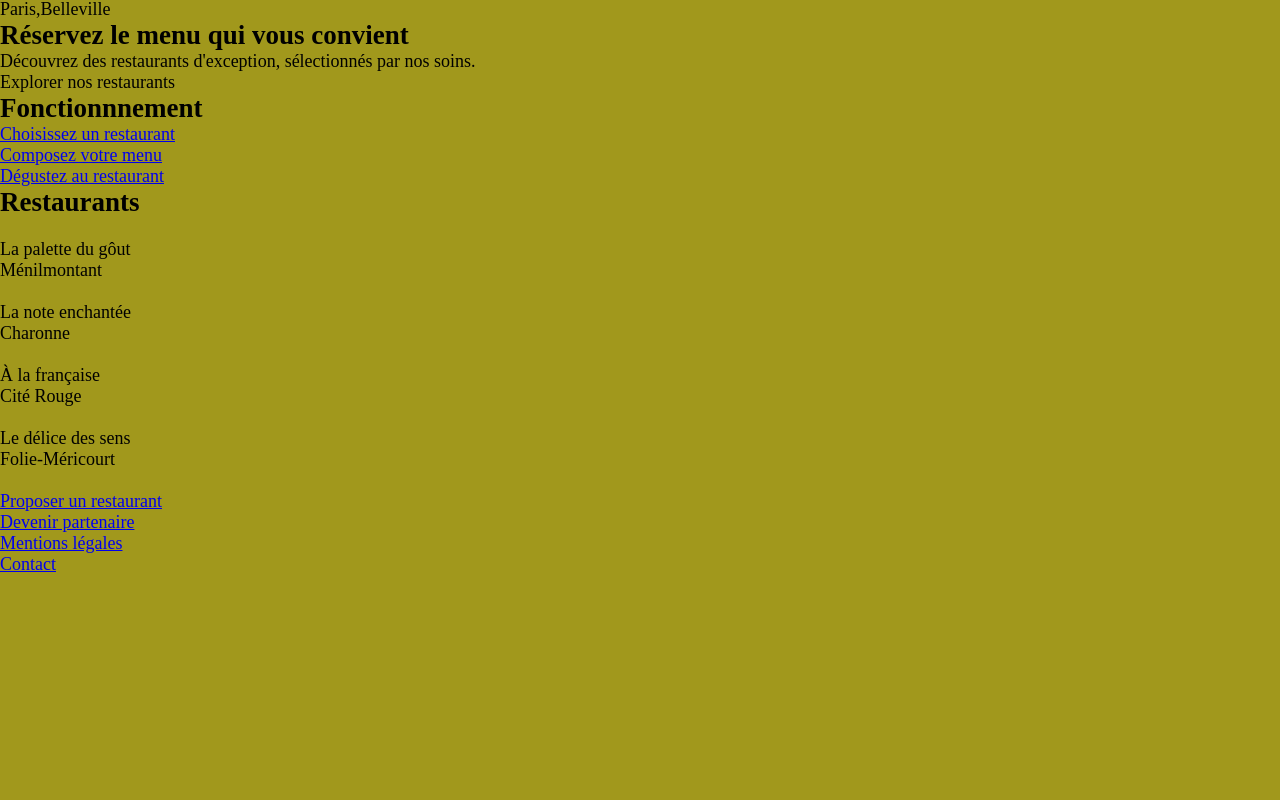
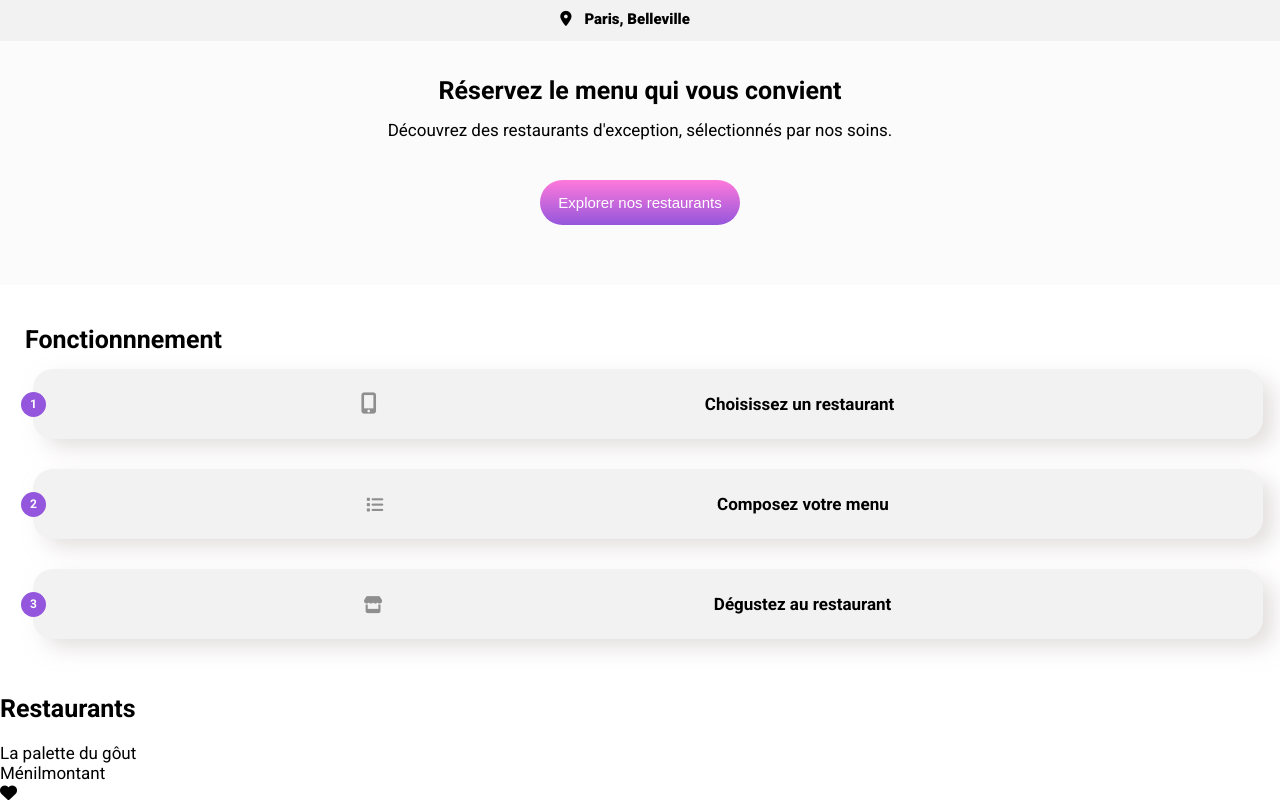
Before and after one commit to Nefer-Hotep/ohmyfood, a website: page index.html in a window 1280 px wide. Shown: the part 74-874 px from the top of the page. Before the commit the page ends 800 px from the top, so only its background shows below. Drawn offline with Linux system fonts and the light colour scheme; a web font is replaced by a local one.

Commit message:
adding_explore_fonctioning

```diff
--- a/index.html
+++ b/index.html
@@ -5,42 +5,63 @@
     <meta http-equiv="X-UA-Compatible" content="IE=edge" />
     <meta name="viewport" content="width=device-width, initial-scale=1.0" />
     <title>Oh My Food</title>
+        <link
+      href="https://fonts.googleapis.com/css2?family=Roboto:wght@100;300;400;500;700;900&family=Shrikhand&display=swap"
+      rel="stylesheet"
+    />
+    <link
+      href="https://fonts.googleapis.com/css2?family=Shrikhand&display=swap"
+      rel="stylesheet"
+    />
+    <link
+      rel="stylesheet"
+      href="https://cdnjs.cloudflare.com/ajax/libs/font-awesome/6.0.0/css/all.min.css"
+    />
     <link rel="stylesheet" href="./css/style.css" />
   </head>
   <body>
+    <!-- Header -->
     <header>
-      <!-- Header -->
       <img src="./assets/logo/ohmyfood.png" alt="Logo ohmyfood" />
     </header>
     <main>
       <!-- Section Explore -->
       <section class="explore">
         <div class="city">
-          <i></i>
-          <p>Paris,Belleville</p>
+          <i class="fa-solid fa-location-dot"></i>
+          <p>Paris, Belleville</p>
         </div>
-        <h1>Réservez le menu qui vous convient</h1>
-        <p>
-          Découvrez des restaurants d'exception, sélectionnés par nos soins.
-        </p>
-        <div class="explore__btn">Explorer nos restaurants</div>
+        <div class="explore__body">
+          <div class="explore__title">
+            <h1>Réservez le menu qui vous convient</h1>
+          </div>
+          <div class="explore__subtitle">
+            <p>
+              Découvrez des restaurants d'exception, sélectionnés par nos soins.
+            </p>
+          </div>
+          <button href="#" class="explore__btn">Explorer nos restaurants</button>
+        </div>
       </section>
       <!-- Section Fonction -->
-      <section class="fonction">
+      <section class="fonctioning">
         <h2>Fonctionnnement</h2>
-        <div class="fontcion__list">
+        <div class="fonctioning__list">
           <!-- Button 1 -->
-          <div class="fonction__btn">
-            <a href="#"><i class="number"></i><i></i>Choisissez un restaurant<a>
-          </div>
+          <a href="#" class="fonctioning__btn"
+            ><span class="number">1</span
+            ><i class="fas fa-mobile-alt fa-lg"></i>Choisissez un restaurant</a
+          >
           <!-- Button 2 -->
-          <div class="fonction__btn">
-            <a href="#"><i class="number"></i><i></i>Composez votre menu</a>
-          </div>
+          <a href="#" class="fonctioning__btn"
+            ><span class="number">2</span
+            ><i class="fa-solid fa-list"></i>Composez votre menu</a
+          >
           <!-- Button 3 -->
-          <div class="fonction__btn">
-            <a href="#"><i class="number"></i><i></i>Dégustez au restaurant</a>
-          </div>
+          <a href="#" class="fonctioning__btn"
+            ><span class="number">3</span
+            ><i class="fa-solid fa-store"></i>Dégustez au restaurant</a
+          >
         </div>
       </section>
       <!-- Section Restaurant -->
@@ -55,7 +76,7 @@
                 <div class="card__title">La palette du gôut</div>
                 <div class="card__subtitle">Ménilmontant</div>
               </div>
-              <div class="card__heart"><i></i><i></i></div>
+              <div class="card__heart"><i class="fa-solid fa-heart"></i></div>
             </div>
           </div>
           <!-- Card 2 -->
@@ -66,7 +87,7 @@
                 <div class="card__title">La note enchantée</div>
                 <div class="card__subtitle">Charonne</div>
               </div>
-              <div class="card__heart"><i></i><i></i></div>
+              <div class="card__heart"><i class="fa-solid fa-heart"></i></div>
             </div>
           </div>
           <!-- Card 2 -->
@@ -77,7 +98,7 @@
                 <div class="card__title">À la française</div>
                 <div class="card__subtitle">Cité Rouge</div>
               </div>
-              <div class="card__heart"><i></i><i></i></div>
+              <div class="card__heart"><i class="fa-solid fa-heart"></i></div>
             </div>
           </div>
           <!-- Card 3 -->
@@ -88,7 +109,7 @@
                 <div class="card__title">Le délice des sens</div>
                 <div class="card__subtitle">Folie-Méricourt</div>
               </div>
-              <div class="card__heart"><i></i><i></i></div>
+              <div class="card__heart"><i class="fa-solid fa-heart"></i></div>
             </div>
           </div>
         </div>
@@ -97,8 +118,14 @@
       <footer>
         <img src="" alt="" />
         <ul>
-          <li><i></i><a href="#">Proposer un restaurant</a></li>
-          <li><i></i><a href="#">Devenir partenaire</a></li>
+          <li>
+            <i class="fa-solid fa-utensils"></i
+            ><a href="#">Proposer un restaurant</a>
+          </li>
+          <li>
+            <i class="fa-solid fa-handshake-angle"></i
+            ><a href="#">Devenir partenaire</a>
+          </li>
           <li><a href="#">Mentions légales</a></li>
           <li><a href="#">Contact</a></li>
         </ul>
--- a/sass/base/_base.scss
+++ b/sass/base/_base.scss
@@ -3,10 +3,14 @@
 *::before {
     margin: 0;
     padding: 0;
+    box-sizing: inherit;
+    text-decoration: none;
+}
+
+body {
     box-sizing: border-box;
 }
 
-body {
-    background-color: rgb(161, 152, 28);
-    height: 100%;
+a {
+    color: rgb(0, 0, 0);
 }
--- a/sass/base/_typography.scss
+++ b/sass/base/_typography.scss
@@ -1,3 +1,32 @@
 body {
-    font-size: large;
+    font-family: 'Roboto', sans-serif;
+    font-size: 17px;
+
 }
+
+h1 {
+    font-size: 25px;
+    font-weight: bolder;
+}
+
+h2 {
+    font-size: 25px;
+    font-weight: bolder;
+}
+
+h3 {
+   font-family: 'Shrikhand', sans-serif;
+}
+
+.explore__btn {
+    font-size: 15px;
+    font-weight: 500;
+}
+
+.fonctioning__btn {
+    font-weight: 600;
+}
+
+.number {
+    font-size: 12px;
+}
--- a/sass/components/_buttons.scss
+++ b/sass/components/_buttons.scss
@@ -0,0 +1,11 @@
+.explore__btn {
+    height: 45px;
+    width: 200px;
+    margin: 40px;
+    color: #fff;
+    background: #9456dc;
+    background: linear-gradient(to top, #9456dc, #ff79db);
+    border: none;
+    border-radius: 25px;
+
+  }
--- /dev/null
+++ b/sass/layout/_explore.scss
@@ -0,0 +1,36 @@
+.explore {
+  display: flex;
+  flex-direction: column;
+  justify-content: space-between;
+  text-align: center;
+  height: auto;
+}
+
+.city {
+  display: flex;
+  justify-content: center;
+  align-items: center;
+  height: 50px;
+  font-size: 15px;
+  font-weight: 900;
+  background-color: #f2f2f2;
+  border-top: 5px groove #bbbbbb2c;
+}
+
+.city p {
+  padding-right: 30px;
+}
+
+.city i {
+  margin-right: 13px;
+}
+
+.explore__body {
+  height: auto;
+  padding: 20px;
+  background-color: #f2f2f259;
+}
+
+.explore__title {
+  padding: 15px;
+}
--- /dev/null
+++ b/sass/layout/_fonctioning.scss
@@ -0,0 +1,49 @@
+.fonctioning {
+  height: auto;
+  padding: 40px 25px;
+}
+
+.fonctioning__list {
+  display: flex;
+  flex-direction: column;
+  justify-content: space-around;
+  align-items: center;
+  align-content: center;
+  height: 300px;
+}
+.fonctioning__btn {
+  display: flex;
+  justify-content: space-evenly;
+  align-items: center;
+  height: 70px;
+  width: 100%;
+  margin-left: 15px;
+  padding-right: 40px;
+  background-color: #f2f2f2;
+  border-radius: 20px;
+  box-shadow: 11px 9px 20px 0px rgb(213 205 205 / 62%);
+}
+
+.fonctioning__btn i {
+    color: #8f8f8f;
+}
+
+.fonctioning__btn:hover {
+    background-color: #eedfff98;
+}
+
+.fonctioning__btn:hover > i {
+    color: #9356dc;
+}
+
+.number {
+  position: absolute;
+  text-align: center;
+  left: 21px;
+  width: 25px;
+  height: 25px;
+  background-color: #9356dc;
+  color: #fff;
+  border-radius: 25px;
+  line-height: 25px;
+}
--- a/sass/layout/_header.scss
+++ b/sass/layout/_header.scss
@@ -0,0 +1,13 @@
+header {
+    height: 50px;
+    display: flex;
+    justify-content: center;
+    align-items: center;
+    text-align: center;
+    margin-top: 15px;
+}
+
+header img {
+width: 160px;
+
+}
--- a/sass/main.scss
+++ b/sass/main.scss
@@ -8,7 +8,7 @@
 @import "./components/buttons";
 
 @import "./layout/header";
-
-
+@import "./layout/explore";
+@import "./layout/fonctioning";
 
 @import "./pages/menu";
--- a/sass/utils/_variables.scss
+++ b/sass/utils/_variables.scss
@@ -1,2 +1,3 @@
-$colour-primary: #15DEA5;
-$colour-secondary: #001534;
+$colour-primary: #9356DC;
+$colour-secondary: #FF79DA;
+$colour-tertiary: #99E2D0;
```
Also changed, not shown: css/style.css, 1 other file.
